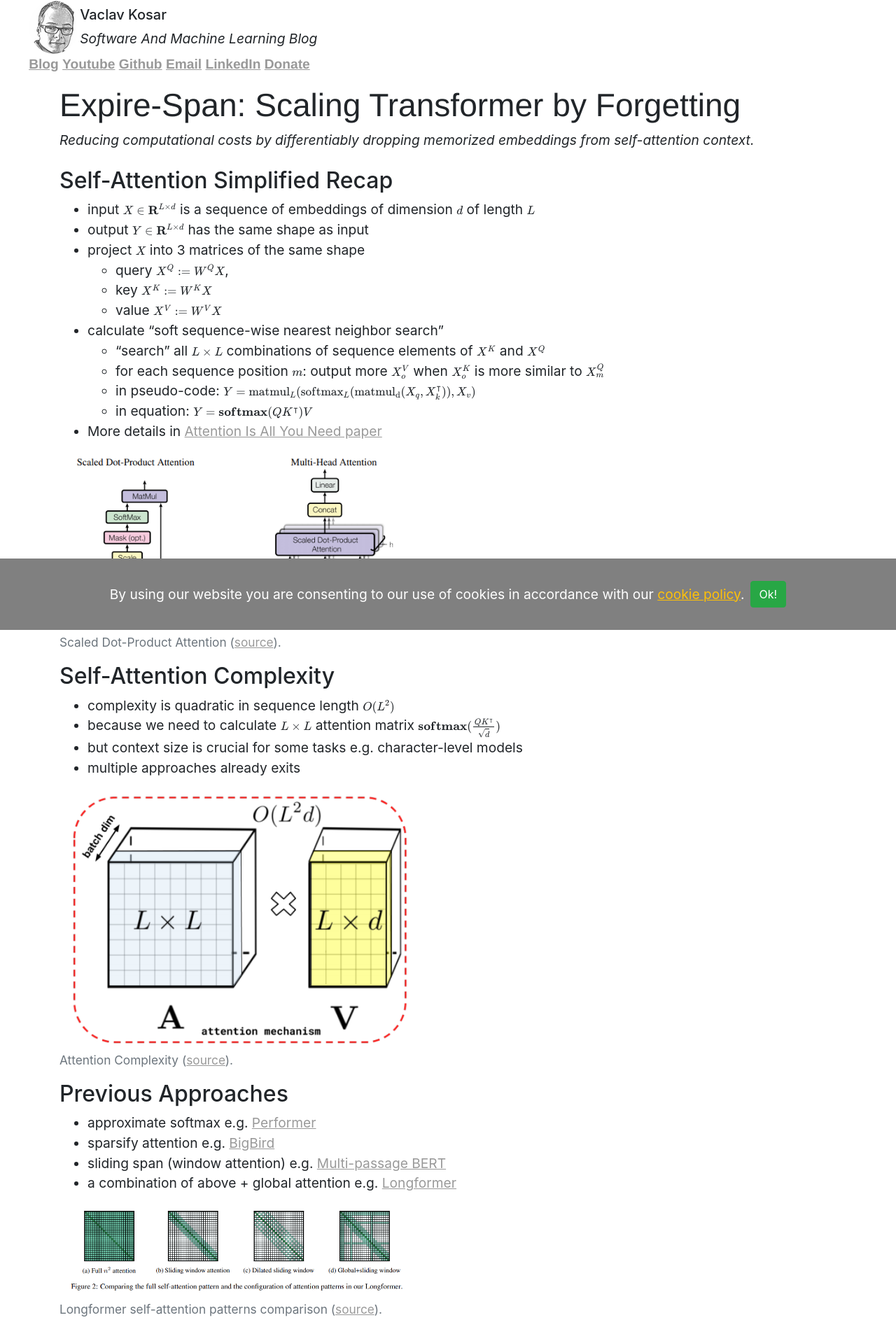
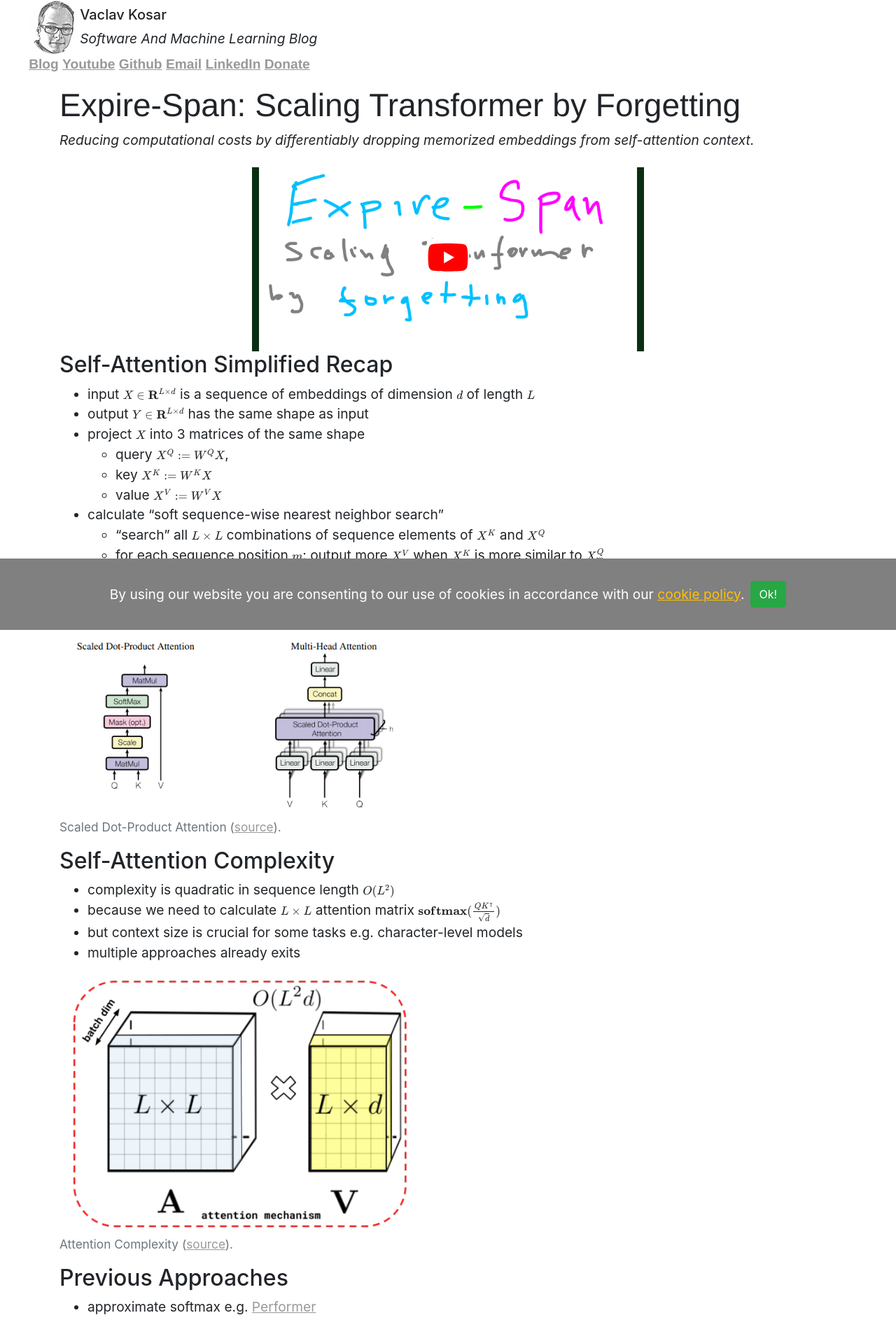
Before and after one commit to vackosar/vackosar.github.io, a Jekyll site: the page built from _posts/2021-08-24-expire-span-scaling-transformer-by-predicting-embedding-forgetting.md, in a window 1280 px wide. Shown: the top 1886 px of the page at 70% size. Built offline with Jekyll 4.4.1, drawn with Linux system fonts in a browser that asks for light colours.

Commit message:
expire-span video

```diff
--- a/_posts/2021-08-24-expire-span-scaling-transformer-by-predicting-embedding-forgetting.md
+++ b/_posts/2021-08-24-expire-span-scaling-transformer-by-predicting-embedding-forgetting.md
@@ -6,8 +6,10 @@ categories: ml
 description: Reducing computational costs by differentiably dropping memorized embeddings from self-attention context.
 permalink: /:categories/:title
 image: /images/expire-span-thumb.png
+video: PybwOAL-GkI
 ---
 
+{% include load_video.html %}
 {% include mathjax.html %}
 
 ## Self-Attention Simplified Recap
```
